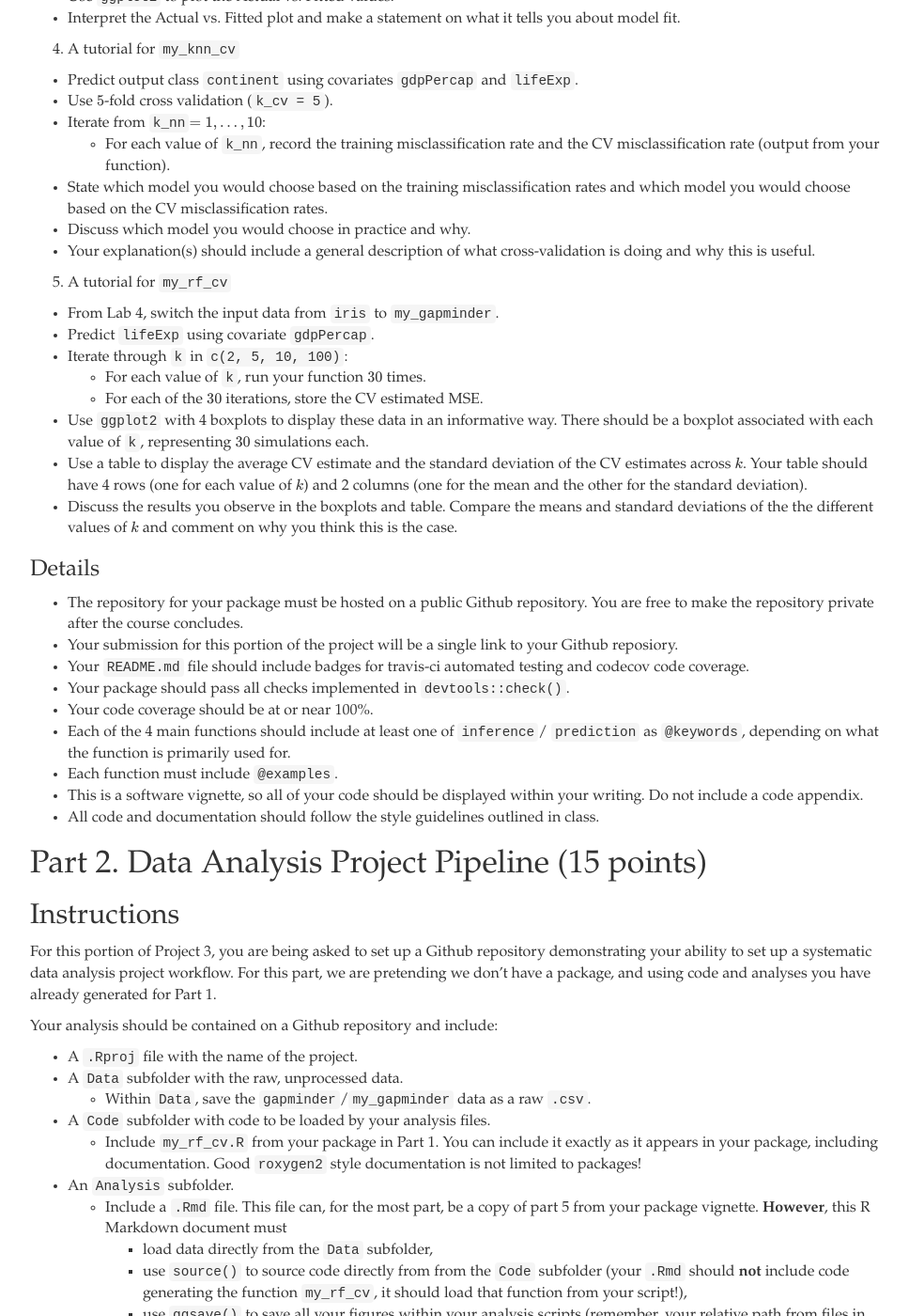
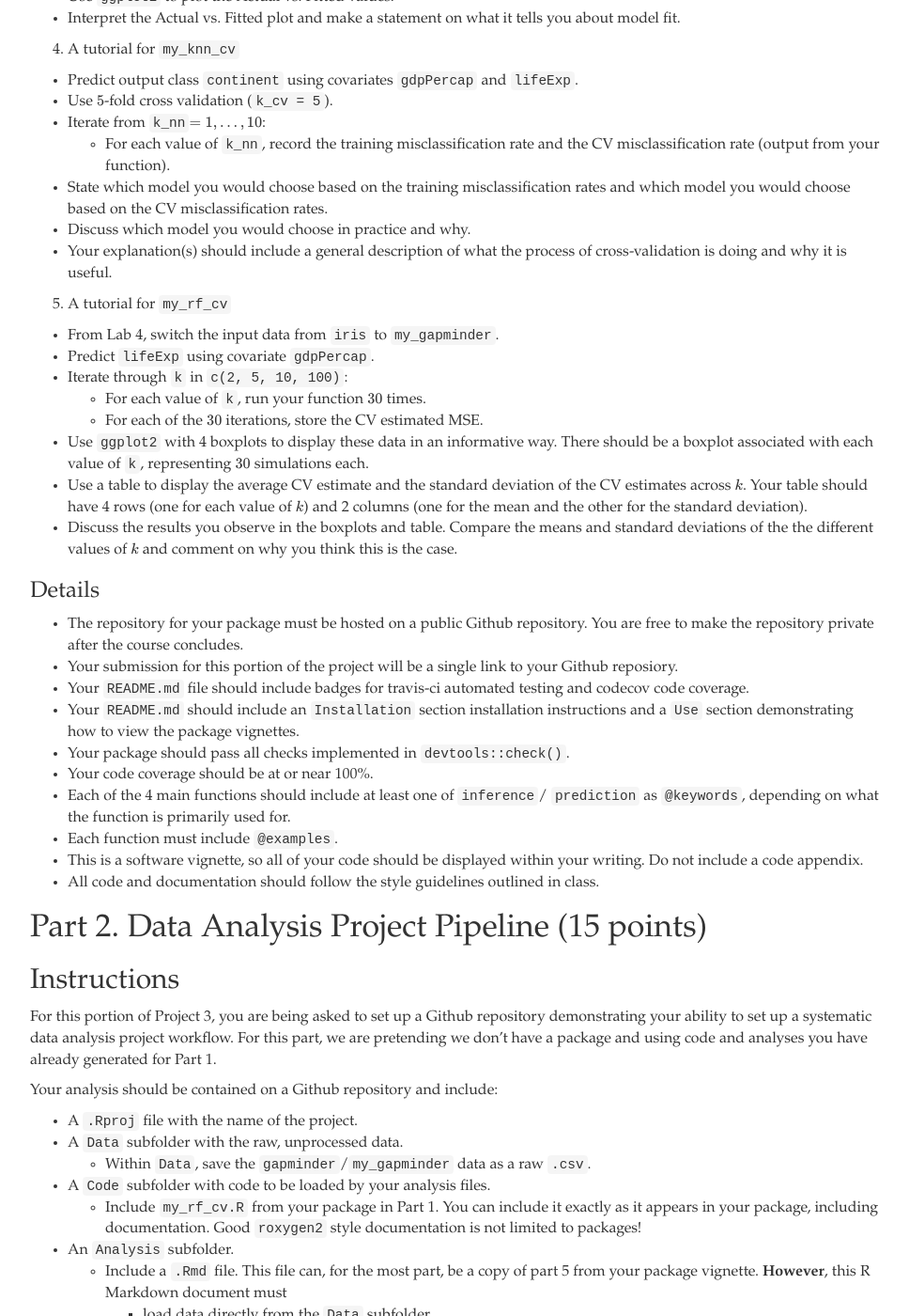
Before and after one commit to bryandmartin/STAT302, a Jekyll site: the page docs/Projects/project3/project3.html, which Jekyll copies as it is, in a window 1280 px wide and 1400 px high, scrolled down 1214 px. Shown: the whole window at 94% size, without its empty margins (153-1121 px from the left). Built offline with Jekyll 4.4.1, drawn with Linux system fonts in a browser that asks for light colours; formulas are drawn with MathJax 3.

Commit message:
Wording P3

```diff
--- a/docs/Projects/project3/project3.Rmd
+++ b/docs/Projects/project3/project3.Rmd
@@ -81,7 +81,7 @@ Specifically, the vignette should have 5 parts:
     * For each value of `k_nn`, record the training misclassification rate and the CV misclassification rate (output from your function).
   * State which model you would choose based on the training misclassification rates and which model you would choose based on the CV misclassification rates.
   * Discuss which model you would choose in practice and why.
-  * Your explanation(s) should include a general description of what cross-validation is doing and why this is useful.
+  * Your explanation(s) should include a general description of what the process of cross-validation is doing and why it is useful.
 5. A tutorial for `my_rf_cv`
   * From Lab 4, switch the input data from `iris` to `my_gapminder`.
   * Predict `lifeExp` using covariate `gdpPercap`.
@@ -97,6 +97,7 @@ Specifically, the vignette should have 5 parts:
 * The repository for your package must be hosted on a public Github repository. You are free to make the repository private after the course concludes.
 * Your submission for this portion of the project will be a single link to your Github reposiory.
 * Your `README.md` file should include badges for travis-ci automated testing and codecov code coverage.
+* Your `README.md` should include an `Installation` section installation instructions and a `Use` section demonstrating how to view the package vignettes.
 * Your package should pass all checks implemented in `devtools::check()`.
 * Your code coverage should be at or near 100%.
 * Each of the 4 main functions should include at least one of `inference`/ `prediction` as `@keywords`, depending on what the function is primarily used for.
@@ -111,7 +112,7 @@ Specifically, the vignette should have 5 parts:
 ## Instructions
 
 For this portion of Project 3, you are being asked to set up a Github repository demonstrating your ability to set up a systematic data analysis project workflow.
-For this part, we are pretending we don't have a package, and using code and analyses you have already generated for Part 1.
+For this part, we are pretending we don't have a package and using code and analyses you have already generated for Part 1.
 
 Your analysis should be contained on a Github repository and include:
 
--- a/docs/Projects/project3/project3.html
+++ b/docs/Projects/project3/project3.html
@@ -453,7 +453,7 @@ h4.date {
 </ul></li>
 <li>State which model you would choose based on the training misclassification rates and which model you would choose based on the CV misclassification rates.</li>
 <li>Discuss which model you would choose in practice and why.</li>
-<li>Your explanation(s) should include a general description of what cross-validation is doing and why this is useful.</li>
+<li>Your explanation(s) should include a general description of what the process of cross-validation is doing and why it is useful.</li>
 </ul>
 <ol start="5" style="list-style-type: decimal">
 <li>A tutorial for <code>my_rf_cv</code></li>
@@ -476,6 +476,7 @@ h4.date {
 <li>The repository for your package must be hosted on a public Github repository. You are free to make the repository private after the course concludes.</li>
 <li>Your submission for this portion of the project will be a single link to your Github reposiory.</li>
 <li>Your <code>README.md</code> file should include badges for travis-ci automated testing and codecov code coverage.</li>
+<li>Your <code>README.md</code> should include an <code>Installation</code> section installation instructions and a <code>Use</code> section demonstrating how to view the package vignettes.</li>
 <li>Your package should pass all checks implemented in <code>devtools::check()</code>.</li>
 <li>Your code coverage should be at or near 100%.</li>
 <li>Each of the 4 main functions should include at least one of <code>inference</code>/ <code>prediction</code> as <code>@keywords</code>, depending on what the function is primarily used for.</li>
@@ -490,7 +491,7 @@ h4.date {
 <h1>Part 2. Data Analysis Project Pipeline (15 points)</h1>
 <div id="instructions-1" class="section level2">
 <h2>Instructions</h2>
-<p>For this portion of Project 3, you are being asked to set up a Github repository demonstrating your ability to set up a systematic data analysis project workflow. For this part, we are pretending we don’t have a package, and using code and analyses you have already generated for Part 1.</p>
+<p>For this portion of Project 3, you are being asked to set up a Github repository demonstrating your ability to set up a systematic data analysis project workflow. For this part, we are pretending we don’t have a package and using code and analyses you have already generated for Part 1.</p>
 <p>Your analysis should be contained on a Github repository and include:</p>
 <ul>
 <li>A <code>.Rproj</code> file with the name of the project.</li>
```
